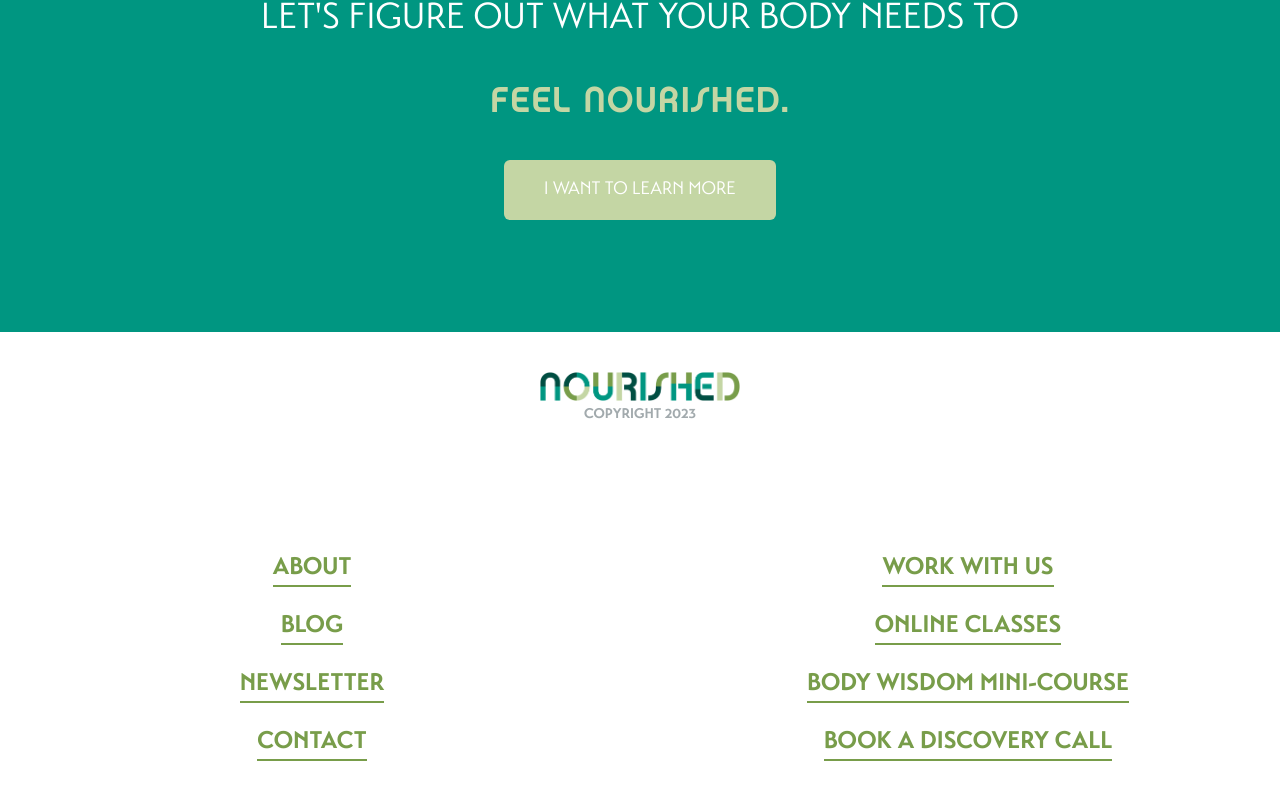
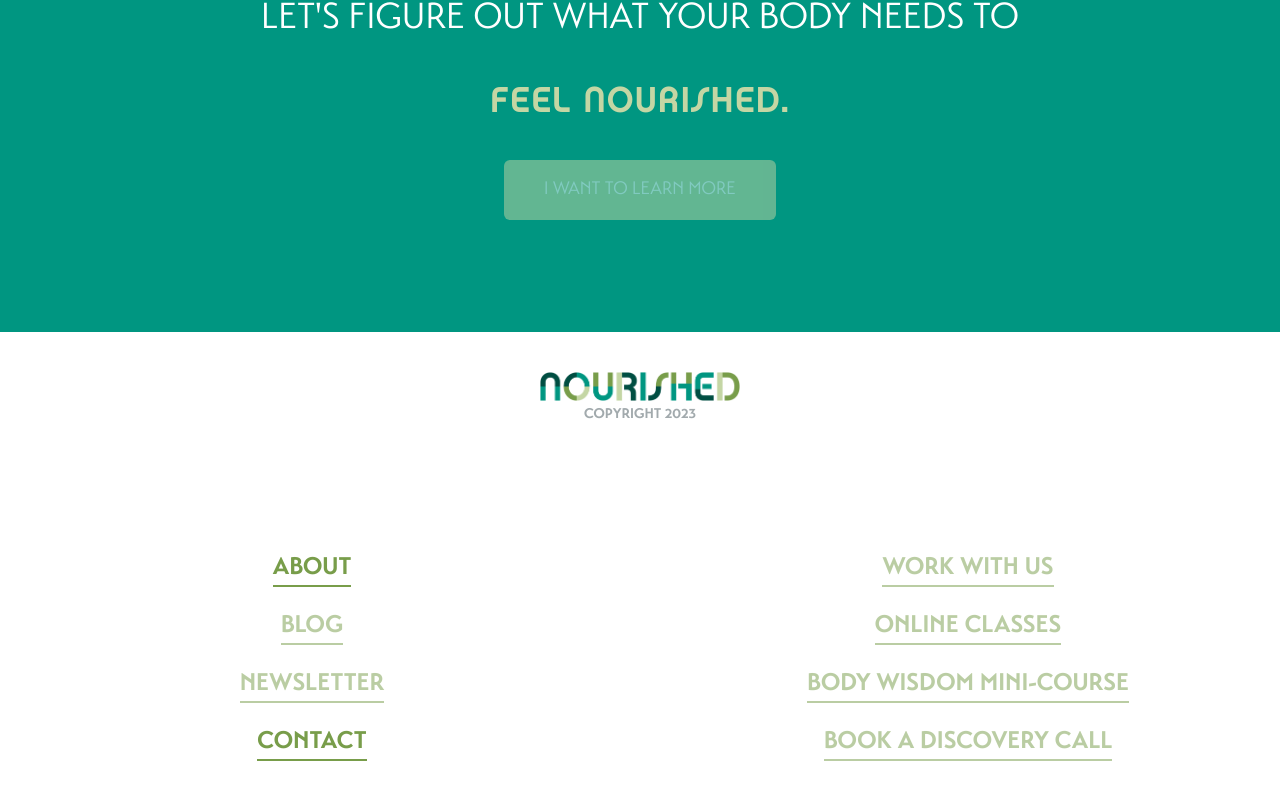
Before and after one commit to jamie-c/nourished, a Next.js app: page / in a window 1280 px wide. Shown: the part 2281-3081 px from the top of the page. Built offline with nearby package versions, Linux system fonts and the light colour scheme.

Commit message:
deactivate invalid pages

```diff
--- a/src/components/CTAFeelNourished.tsx
+++ b/src/components/CTAFeelNourished.tsx
@@ -10,7 +10,15 @@ const CTAFeelNourished = () => (
     <>
         <p className='text-4xl mb-10'>LET&apos;S FIGURE OUT WHAT YOUR BODY NEEDS TO</p>
         <p className={`${chalet1970.className} text-npag-500 text-4xl mb-10 tracking-wide`}>FEEL NOURISHED.</p>
-        <Link href={'/work-with-us'}><button className='bg-npag-500 rounded-md py-4 px-10 text-lg hover:bg-opacity-90'>I WANT TO LEARN MORE</button></Link>
+        <Link href={'/work-with-us'}>
+            <button
+                disabled
+                className='bg-npag-500 rounded-md py-4 px-10 text-lg
+                hover:bg-opacity-90 disabled:opacity-50 disabled:cursor-not-allowed'
+            >
+                I WANT TO LEARN MORE
+            </button>
+        </Link>
     </>
 )
 
--- a/src/components/FooterLinks.tsx
+++ b/src/components/FooterLinks.tsx
@@ -10,16 +10,16 @@ const transatBold = localFont({
 const FooterLinks = () => (
     <div className={`${transatBold.className} pt-32 flex flex-col sm:flex-row items-top justify-between text-center text-2xl text-nbrg-500 uppercase gap-8 w-screen max-w-7xl`}>
         <span className='w-full sm:w-screen-1/3 flex flex-col items-center justify-start gap-6'>
-            <Link className="border-b-2 border-b-nbrg-500" href="/about-us">About</Link>
-            <Link className="border-b-2 border-b-nbrg-500" href="/blog">Blog</Link>
-            <Link className="border-b-2 border-b-nbrg-500" href="/newsletter">Newsletter</Link>
-            <Link className="border-b-2 border-b-nbrg-500" href="/contact">Contact</Link>
+            <Link  href="/about"><button className="border-b-2 border-b-nbrg-500 uppercase disabled:opacity-50 disabled:cursor-not-allowed">About</button></Link>
+            <Link  href="/blog"><button disabled className="border-b-2 border-b-nbrg-500 uppercase disabled:opacity-50 disabled:cursor-not-allowed">Blog</button></Link>
+            <Link  href="/newsletter"><button disabled className="border-b-2 border-b-nbrg-500 uppercase disabled:opacity-50 disabled:cursor-not-allowed">Newsletter</button></Link>
+            <Link  href="/contact"><button className="border-b-2 border-b-nbrg-500 uppercase disabled:opacity-50 disabled:cursor-not-allowed">Contact</button></Link>
         </span>
         <span className='w-full sm:w-screen-1/3 flex flex-col items-center justify-start gap-6'>
-            <Link className="border-b-2 border-b-nbrg-500" href="/work-with-us">Work With Us</Link>
-            <Link className="border-b-2 border-b-nbrg-500" href="/body-wisdom-mini-course">Online Classes</Link>
-            <Link className="border-b-2 border-b-nbrg-500" href="/body-wisdom-mini-course">Body Wisdom Mini-Course</Link>
-            <Link className="border-b-2 border-b-nbrg-500" href="/call">Book A Discovery Call</Link>
+            <Link  href="/work-with-us"><button disabled className="border-b-2 border-b-nbrg-500 uppercase disabled:opacity-50 disabled:cursor-not-allowed">Work With Us</button></Link>
+            <Link  href="/body-wisdom-mini-course"><button disabled className="border-b-2 border-b-nbrg-500 uppercase disabled:opacity-50 disabled:cursor-not-allowed">Online Classes</button></Link>
+            <Link  href="/body-wisdom-mini-course"><button disabled className="border-b-2 border-b-nbrg-500 uppercase disabled:opacity-50 disabled:cursor-not-allowed">Body Wisdom Mini-Course</button></Link>
+            <Link  href="/call"><button disabled className="border-b-2 border-b-nbrg-500 uppercase disabled:opacity-50 disabled:cursor-not-allowed">Book A Discovery Call</button></Link>
         </span>
     </div>
 )
```
